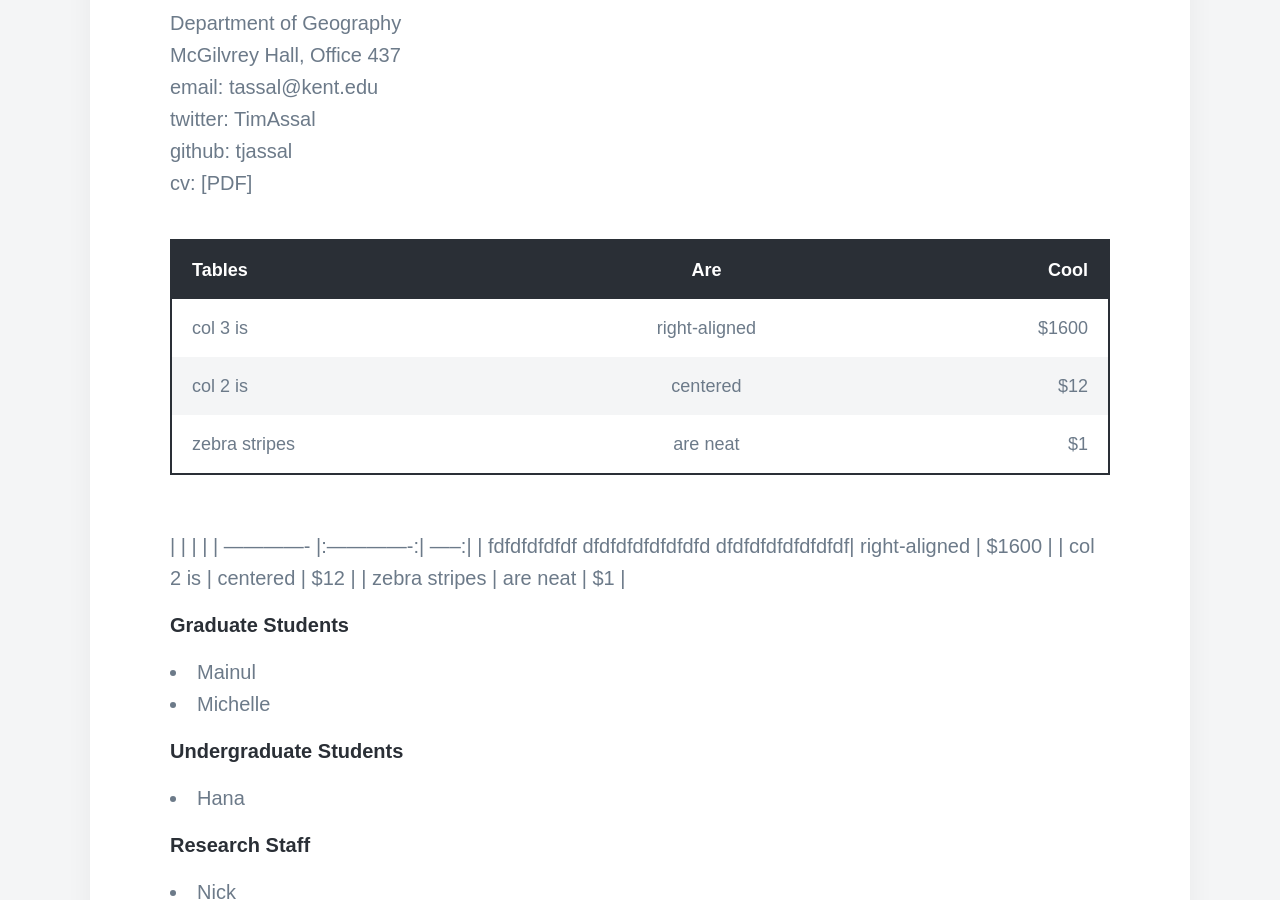
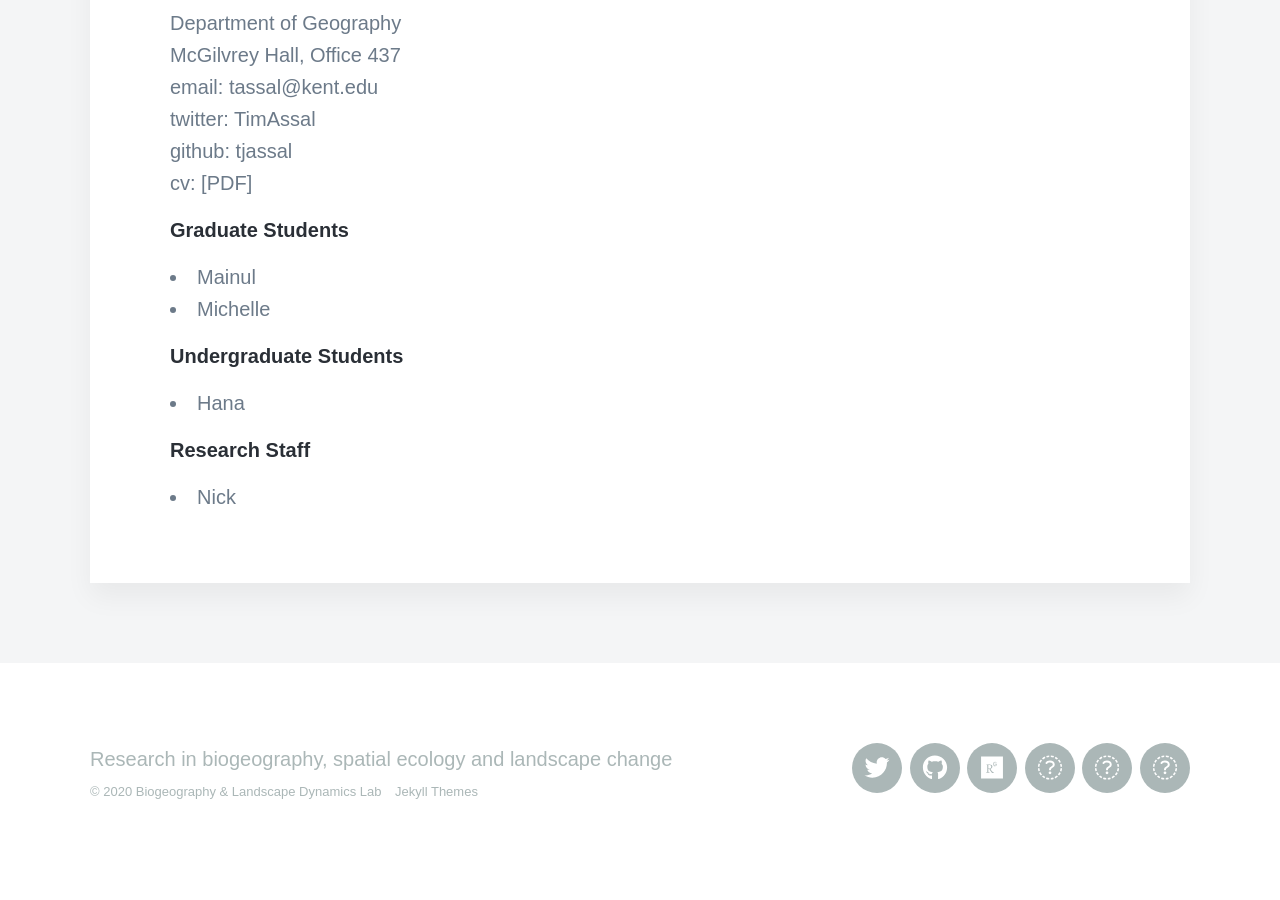
Before and after one commit to tjassal/tjassal.github.io, a Jekyll site: the page built from _pages/people.md, in a window 1280 px wide and 900 px high, scrolled down 1146 px. Built offline with Jekyll 4.4.1, drawn with Linux system fonts in a browser that asks for light colours; nearby versions of some CDN libraries; some web fonts are replaced; after the commit the page ends 2024 px from its top, so only the background shows below that.

Commit message:
Update people.md

```diff
--- a/_pages/people.md
+++ b/_pages/people.md
@@ -16,7 +16,6 @@
 
 
 
-
 Tim Assal, Ph.D.
 Assistant Professor
 Department of Geography
@@ -26,22 +25,6 @@
 github: tjassal
 cv: [PDF]
 
-
-
-| Tables        | Are           | Cool  |
-| ------------- |:-------------:| -----:|
-| col 3 is      | right-aligned | $1600 |
-| col 2 is      | centered      |   $12 |
-| zebra stripes | are neat      |    $1 |
-
-
-|               |               |       |
-| ------------- |:-------------:| -----:|
-| fdfdfdfdfdf
-dfdfdfdfdfdfdfd
-dfdfdfdfdfdfdfdf| right-aligned | $1600 |
-| col 2 is      | centered      |   $12 |
-| zebra stripes | are neat      |    $1 |
 
 
 
```
